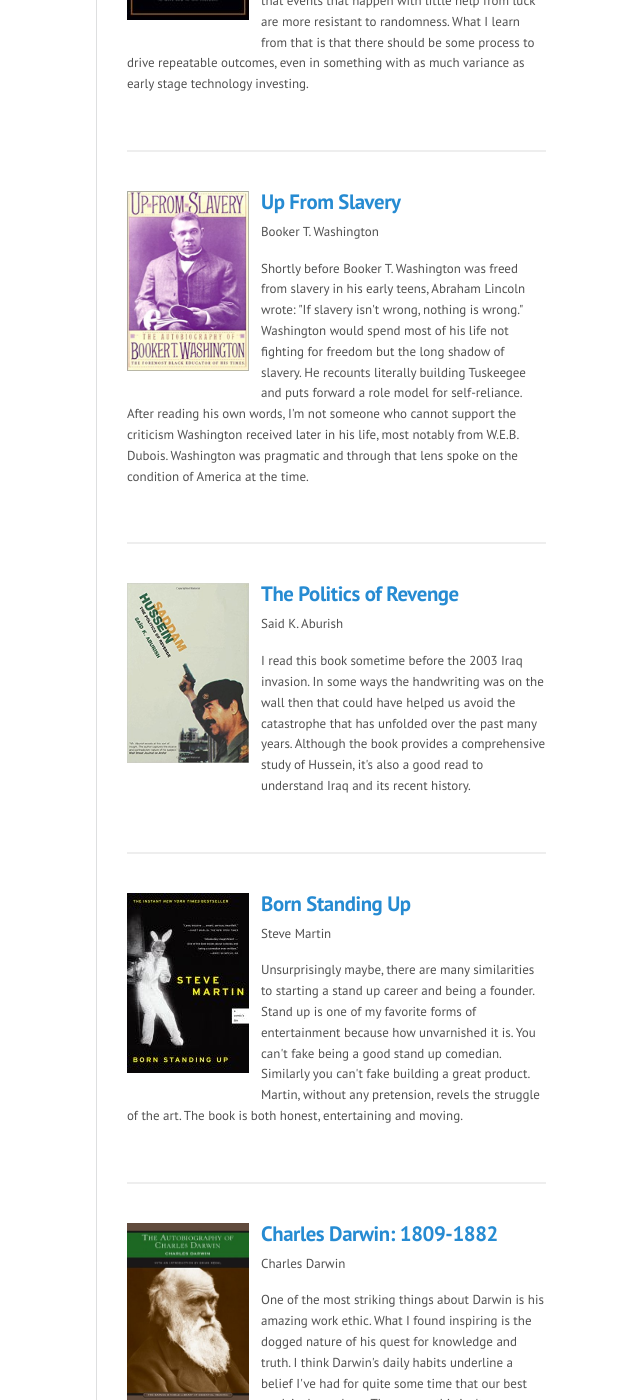
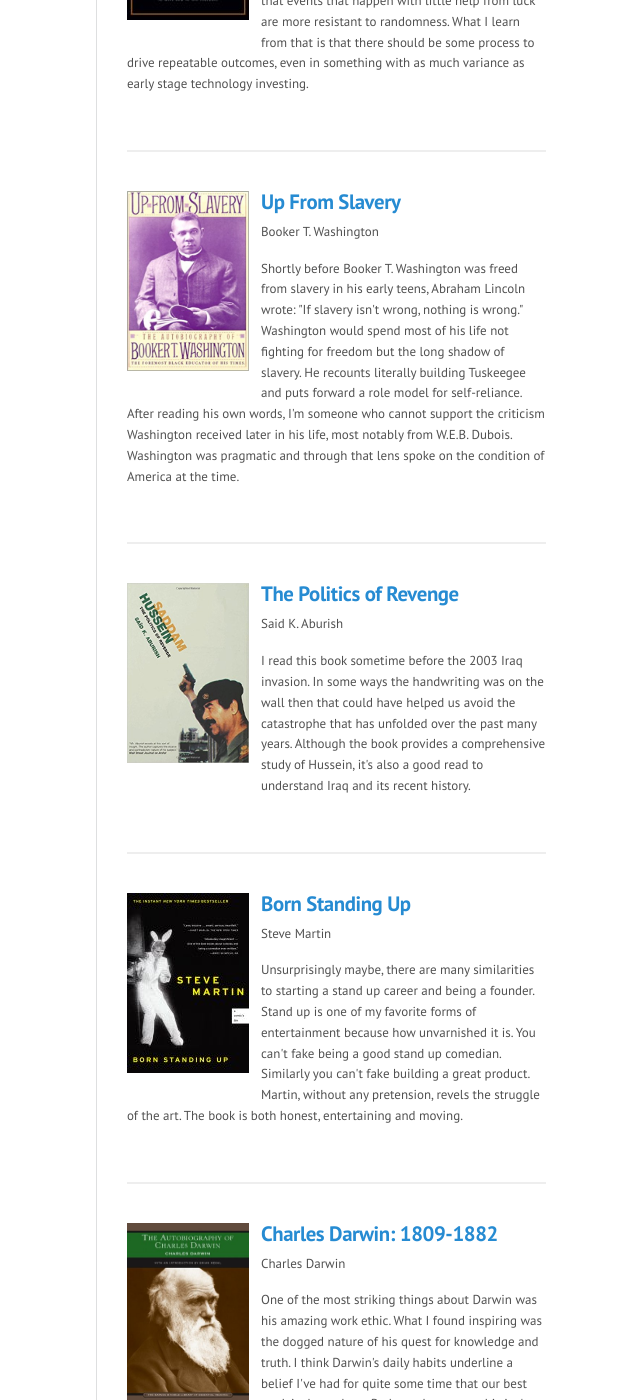
Before and after one commit to qasar/qasar.github.io, a Jekyll site: the page built from books.md, in a window 1280 px wide and 1400 px high, scrolled down 4557 px. Shown: the whole window, without its empty margins (163-803 px from the left). Built offline with Jekyll 4.4.1, drawn with Linux system fonts in a browser that asks for light colours; some of the changed text lies outside the part shown.

Commit message:
Update books.md

```diff
--- a/books.md
+++ b/books.md
@@ -191,12 +191,9 @@ permalink: /books/
 
 <p>Booker T. Washington</p>
 
-<p>Shortly before Booker T. Washington was freed from slavery in his early teens, Abraham Lincoln wrote: "If slavery isn't wrong, nothing is wrong." Washington would spend most of his life not fighting for freedom but the long shadow of slavery. He recounts literally building Tuskeegee and puts forward a role model for self-reliance. After reading his own words, I'm not someone who cannot support the criticism Washington received later in his life, most notably from W.E.B. Dubois. Washington was pragmatic and through that lens spoke on the condition of America at the time.</p>
+<p>Shortly before Booker T. Washington was freed from slavery in his early teens, Abraham Lincoln wrote: "If slavery isn't wrong, nothing is wrong." Washington would spend most of his life not fighting for freedom but the long shadow of slavery. He recounts literally building Tuskeegee and puts forward a role model for self-reliance. After reading his own words, I'm someone who cannot support the criticism Washington received later in his life, most notably from W.E.B. Dubois. Washington was pragmatic and through that lens spoke on the condition of America at the time.</p>
 </div>
 <hr>
-
-
-
 
 
 
@@ -231,7 +228,7 @@ permalink: /books/
 
 <p>Charles Darwin</p>
 
-<p>One of the most striking things about Darwin is his amazing work ethic. What I found inspiring is the dogged nature of his quest for knowledge and truth. I think Darwin's daily habits underline a belief I've had for quite some time that our best work is done alone. The reason this isn't championed more as a path to success is probably that is that its boring and we are by nature social animals. Also intriguing about Darwin is the non-obvious nature of his impact. I think there is little evidence in his teens that he would have become such an influential scientist.</p>
+<p>One of the most striking things about Darwin was his amazing work ethic. What I found inspiring was the dogged nature of his quest for knowledge and truth. I think Darwin's daily habits underline a belief I've had for quite some time that our best work is done alone. Perhaps the reason this isn't championed more often as a path to success is that it is boring and by nature we are social animals. Also intriguing about Darwin is the non-obvious nature of his impact. There seems little evidence from Darwin's teenage years that he would become such an influential scientist.</p>
 </div>
 <hr>
 
```
